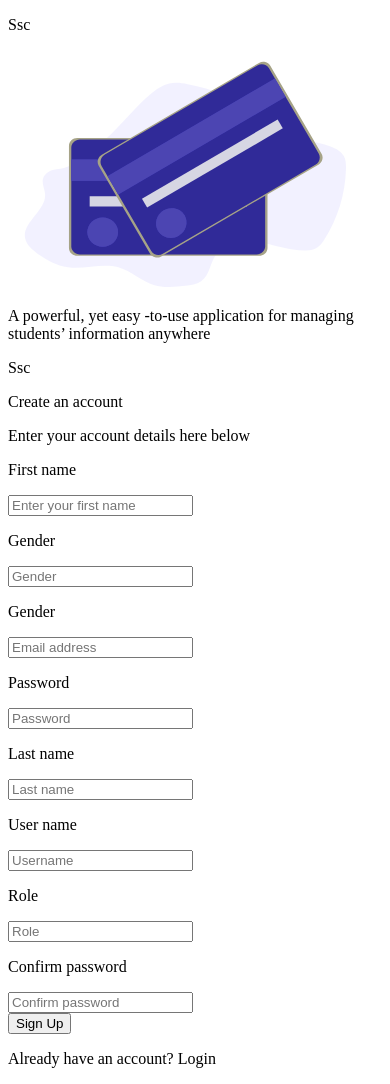
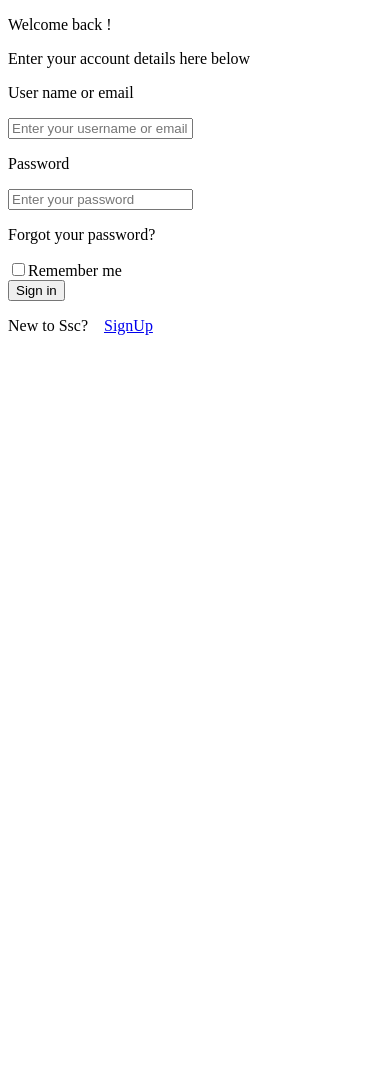
Before and after one commit to Embedded-Kernel/frontend, a Next.js app: page /register in a window 390 px wide. After the commit the page ends 844 px from the top, so only its background shows below. Built offline with nearby package versions, Linux system fonts and the light colour scheme.

Commit message:
Fix: modal visibility

```diff
--- a/components/Login.tsx
+++ b/components/Login.tsx
@@ -1,20 +1,36 @@
-import HomeSidebar from "../components/Layouts/HomeSideBar";
 import Input from "../components/Layouts/Input";
-import TitleSsc from "../components/Layouts/TitleSsc";
-import React from "react";
+import React, { useContext, useState } from "react";
 import Link from "next/link";
+import SignUpPage from "../pages/register";
+import {
+  IModalContext,
+  ModalContext,
+} from "./state-management/ContextProvider";
+import { useEffect } from "react";
 
 const LoginPage = () => {
+  const {
+    showSignIn,
+    setShowSignIn,
+    showSignUp,
+    setShowSignUp,
+  }: IModalContext = useContext(ModalContext);
+
   return (
+    <>
+      {showSignIn ? (
         <div className="container grid grid-cols-12 font-sm font-poppins">
-      <HomeSidebar />
           <div className="col-span-12 md:col-span-12 md:col-span-8 lg:col-span-12 flex justify-items-center justify-center">
             <div className="m-0 w-full flex flex-col col-span-12 lg:w-4/5 mt-0 animated fadeIn faster p-4 items-center">
-          <p className="text-xl mt-3 font-bold mb-3">Welcome back !</p>
-          <p className="text-sm mt-3">Enter your account details here below</p>
+              <p className="text-l mt-3 font-bold mb-3">Welcome back !</p>
+              <p className="text-sm mt-3">
+                Enter your account details here below
+              </p>
               <div className="flex-row md:flex gap-x-12 flex-row mt-4 text-sm w-full flex-start">
                 <div className="w-full space-y-2 md:flex flex-col gap-y-2 w-3/4">
-              <p className="text-yellowColor font-bold">User name or email</p>
+                  <p className="text-yellowColor font-bold">
+                    User name or email
+                  </p>
                   <div className="flex">
                     <Input
                       type={"text"}
@@ -43,15 +59,25 @@ const LoginPage = () => {
                 Sign in
               </button>
               <p className="text-sm text-center mt-6">
-            New to Ssc?{" "}
-            <span className="text-sm text-yellowColor font-bold">
-              {" "}
-              <Link href="register">Sign up</Link>
-            </span>{" "}
+                New to Ssc?&emsp;
+                <span
+                  onClick={() => {
+                    setShowSignIn && setShowSignIn(false);
+                    setShowSignUp && setShowSignUp(true);
+                  }}
+                  className="text-sm text-yellowColor font-bold"
+                >
+                  <Link href={"#"}>SignUp</Link>
+                </span>
+                &emsp;
               </p>
             </div>
           </div>
         </div>
+      ) : showSignUp ? (
+        <SignUpPage></SignUpPage>
+      ) : null}
+    </>
   );
 };
 export default LoginPage;
--- a/components/state-management/ContextProvider.tsx
+++ b/components/state-management/ContextProvider.tsx
@@ -1,18 +1,33 @@
-import { useState, createContext } from "react";
-
-const ModalContext = createContext({});
-export function ContextProvider({children}: any) {
+import { useState, createContext, ReactNode, Dispatch } from "react";
+export interface IModalProps {
+  children?: ReactNode;
+}
+export interface IModalContext {
+  modalState?: boolean;
+  setModalState?: Dispatch<React.SetStateAction<boolean>>;
+  showSignUp?: boolean;
+  setShowSignUp?: Dispatch<React.SetStateAction<boolean>>;
+  showSignIn?: boolean;
+  setShowSignIn?: Dispatch<React.SetStateAction<boolean>>;
+}
+const ModalContext = createContext<IModalContext>({});
+export function ContextProvider({ children }: IModalProps) {
   const [modalState, setModalState] = useState<boolean>(false);
-console.log(modalState);
+  const [showSignUp, setShowSignUp] = useState<boolean>(false);
+  const [showSignIn, setShowSignIn] = useState<boolean>(true);
   return (
     <ModalContext.Provider
       value={{
         modalState,
         setModalState,
+        showSignUp,
+        setShowSignUp,
+        showSignIn,
+        setShowSignIn,
       }}
     >
-        {children}
+      {children}
     </ModalContext.Provider>
   );
 }
-export {ModalContext}
+export { ModalContext };
--- a/pages/register.tsx
+++ b/pages/register.tsx
@@ -1,27 +1,35 @@
-import Button from "../components/Layouts/Button";
-import HomeSidebar from "../components/Layouts/HomeSideBar";
+import Link from "next/link";
+import { useContext, useState } from "react";
 import Input from "../components/Layouts/Input";
-import TitleSsc from "../components/Layouts/TitleSsc";
-import Image from "next/image";
-import { useRef, useState } from "react";
+import LoginPage from "../components/Login";
+import {
+  IModalContext,
+  ModalContext,
+} from "../components/state-management/ContextProvider";
 
 const SignUpPage = () => {
-  const [currentFile, setCurrentFile] = useState("");
-
-  /* const fileInput = useRef(); */
+  const {
+    showSignIn,
+    setShowSignIn,
+    showSignUp,
+    setShowSignUp,
+  }: IModalContext = useContext(ModalContext);
   return (
+    <>
+      {showSignUp ? (
         <div className="container grid grid-cols-12 font-sm font-poppins">
-      <HomeSidebar />
           <div className="col-span-12 md:col-span-12 md:col-span-8 lg:col-span-12 flex justify-items-center justify-center">
-        <div className="m-0 w-full flex flex-col col-span-12 lg:w-3/5 m-10 animated fadeIn faster p-4 items-center">
-          <TitleSsc />
-          <p className="text-xl mt-8 font-bold mb-3">Create an account</p>
-          <p className="text-sm">Enter your account details here below</p>
-          <div className="flex-row md:flex gap-x-12 flex-row mt-7 text-sm w-full flex-start">
-            <div className="w-full gap-y-5 md:flex flex-col gap-y-3 w-2/4">
+            <div className="m-0 w-full flex flex-col col-span-12 lg:w-5/5 mr-5 ml-5  animated fadeIn faster p-2 items-center">
+              <p className="text-xl font-bold mb-2">Register your school</p>
+              <p className="text-sm text-gray">STEP 1</p>
+              <div className="flex-row md:flex gap-x-6 flex-row mt-4 text-sm w-full flex-start">
+                <div className="w-full flex flex-col gap-y-1 md:w-2/4 lg:gap-y-3">
                   <p className="text-yellowColor font-bold">First name</p>
                   <div className="flex gap-x-4">
-                <Input type={"text"} placeholder={"Enter your first name"} />
+                    <Input
+                      type={"text"}
+                      placeholder={"Enter your first name"}
+                    />
                   </div>
                   <p className="text-yellowColor font-bold">Gender</p>
                   <div className="flex gap-x-4">
@@ -35,17 +43,9 @@ const SignUpPage = () => {
                   <div className="flex gap-x-4">
                     <Input type={"text"} placeholder={"Password"} />
                   </div>
-              {/* <div className="flex mt-2 bg-grey-lighter">
-                                <label
-                                    className="w-48 flex items-center flex-col h-10 w-24 py-2 bg-white text-blue shadow-md tracking-wide uppercase border border-blue cursor-pointer hover:bg-blue">
-                                    <span className="text-base leading-normal">Profile picture</span>
-                                    <input type='file' className="hidden" onChange={(e) => setCurrentFile(e.target.value)}/>
-                                </label>
-                                <span className={"m-2"}>{currentFile || "No file choosen"}</span>
-                            </div> */}
                 </div>
 
-            <div className="w-full gap-y-5 md:flex flex-col w-2/4 gap-y-3">
+                <div className="w-full flex flex-col gap-y-1 md:w-2/4 lg:gap-y-3">
                   <p className="text-yellowColor font-bold">Last name</p>
                   <div className="flex gap-x-4">
                     <Input type={"text"} placeholder={"Last name"} />
@@ -64,16 +64,29 @@ const SignUpPage = () => {
                   </div>
                 </div>
               </div>
-          <button className="w-full bg-sideBarColor md:bg-sideBarColor mt-10 h-10 w-100 text-sm shadow-lg text-white font-bold">
+              <button className="w-full bg-sideBarColor md:bg-sideBarColor mt-5  h-10 w-100 text-sm shadow-lg text-white font-bold">
                 Sign Up
               </button>
-          <p className="text-sm text-center mt-8">
+
+              <p className="text-sm text-center mt-4">
                 Already have an account?{" "}
-            <span className="text-sm text-yellowColor font-bold">Login</span>{" "}
+                <span
+                  onClick={() => {
+                    setShowSignIn && setShowSignIn(true);
+                    setShowSignUp && setShowSignUp(false);
+                  }}
+                  className="text-sm text-yellowColor font-bold"
+                >
+                  <Link href={"#"}>Login</Link>
+                </span>
               </p>
             </div>
           </div>
         </div>
+      ) : showSignIn ? (
+        <LoginPage />
+      ) : null}
+    </>
   );
 };
 
```
Also changed, not shown: components/Modal.tsx (+19 -8 lines), components/Nav.tsx (+10 -7 lines), tailwind.config.js (+13 -14 lines), components/state-management/FormContextProvider.tsx (added). Lines whose indentation alone changed are shown as unchanged.
